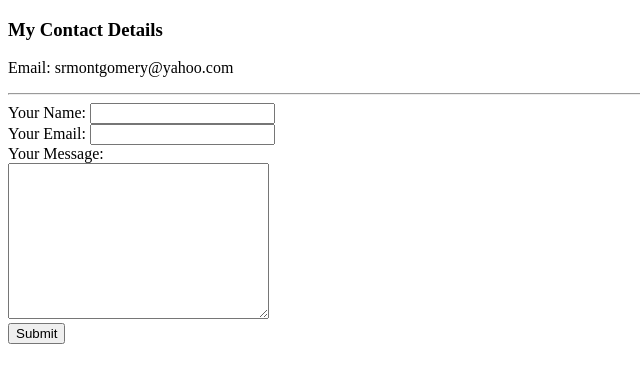
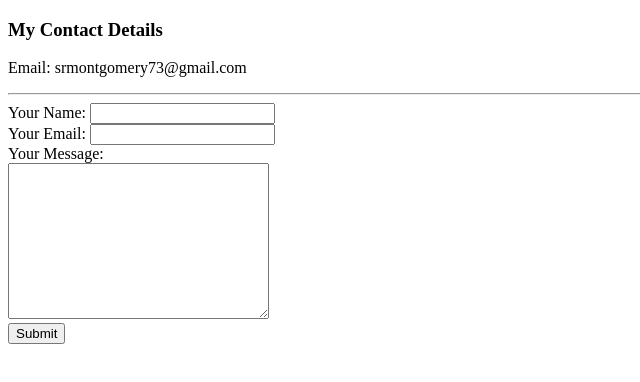
Before and after one commit to srmontgomery73/cv, a plain HTML site: page contact me.html in a window 1280 px wide. Shown: the full height of the page, 0-640 px from the left. Drawn offline with Linux system fonts and the light colour scheme.

Commit message:
Adding updated contact me.html file.

```diff
--- a/contact me.html
+++ b/contact me.html
@@ -6,7 +6,7 @@
 </head>
 <body>
     <h3>My Contact Details</h3>
-    <p>Email: srmontgomery@yahoo.com</p>
+    <p>Email: srmontgomery73@gmail.com</p>
     <hr>
     <form action="mailto:srmontgomery73@gmail.com" method="post" enctype="text/plain">
         <label>Your Name:</label>
```
